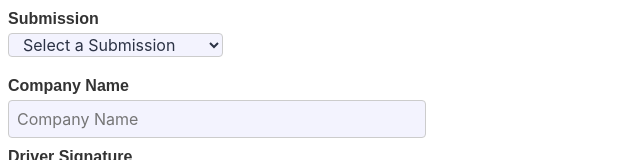
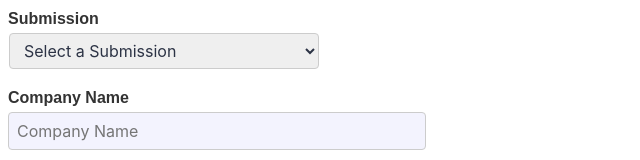
Before and after one commit to justdinhnq/bitumen-haulage, a plain HTML site: page index.html in a window 1280 px wide. Shown: the top 160 px of the page, without its empty margins (0-640 px from the left). Drawn offline with Linux system fonts and the light colour scheme; a script that the page names is missing.

Commit message:
update wider

```diff
--- a/css/styles.css
+++ b/css/styles.css
@@ -12,18 +12,18 @@
 }
 
 #submission-dropdown {
-    width: 310[x];
-    padding-top: 0px;
-    padding-bottom: 0px;
+    width: 310px;
+    padding-top: 6px;
+    padding-bottom: 6px;
     padding-left: 10px;
     padding-right: 30px;
     margin-top: 5px;
     margin-bottom: 10px;
+    margin-left: 1px;
     border: 1px solid #ccc;
     border-radius: 4px;
     font-family: Inter, sans-serif;
     font-size: 16px;
-    background-color: #f3f3fe;
     color: #2c3345;
 }
 
```
